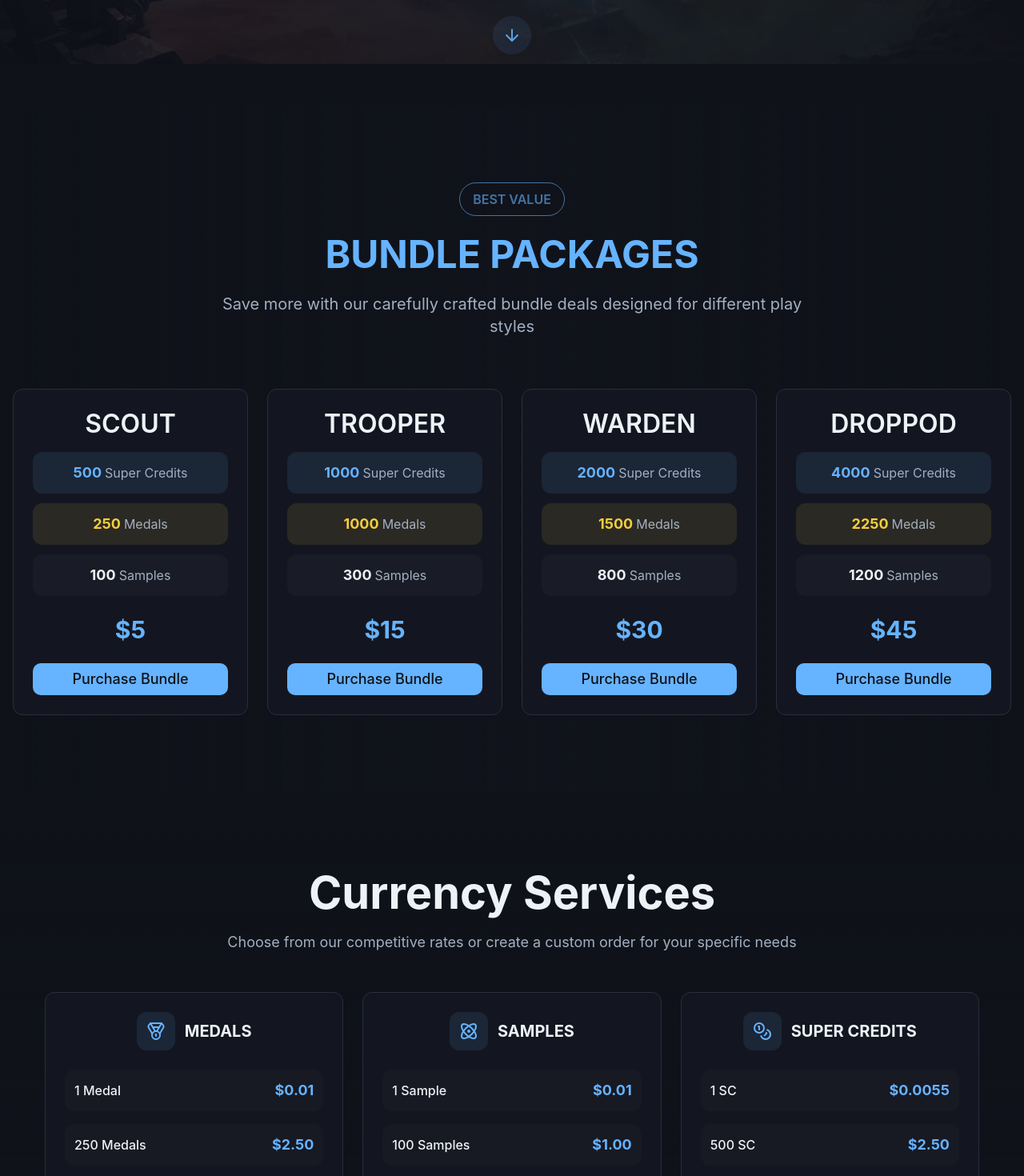
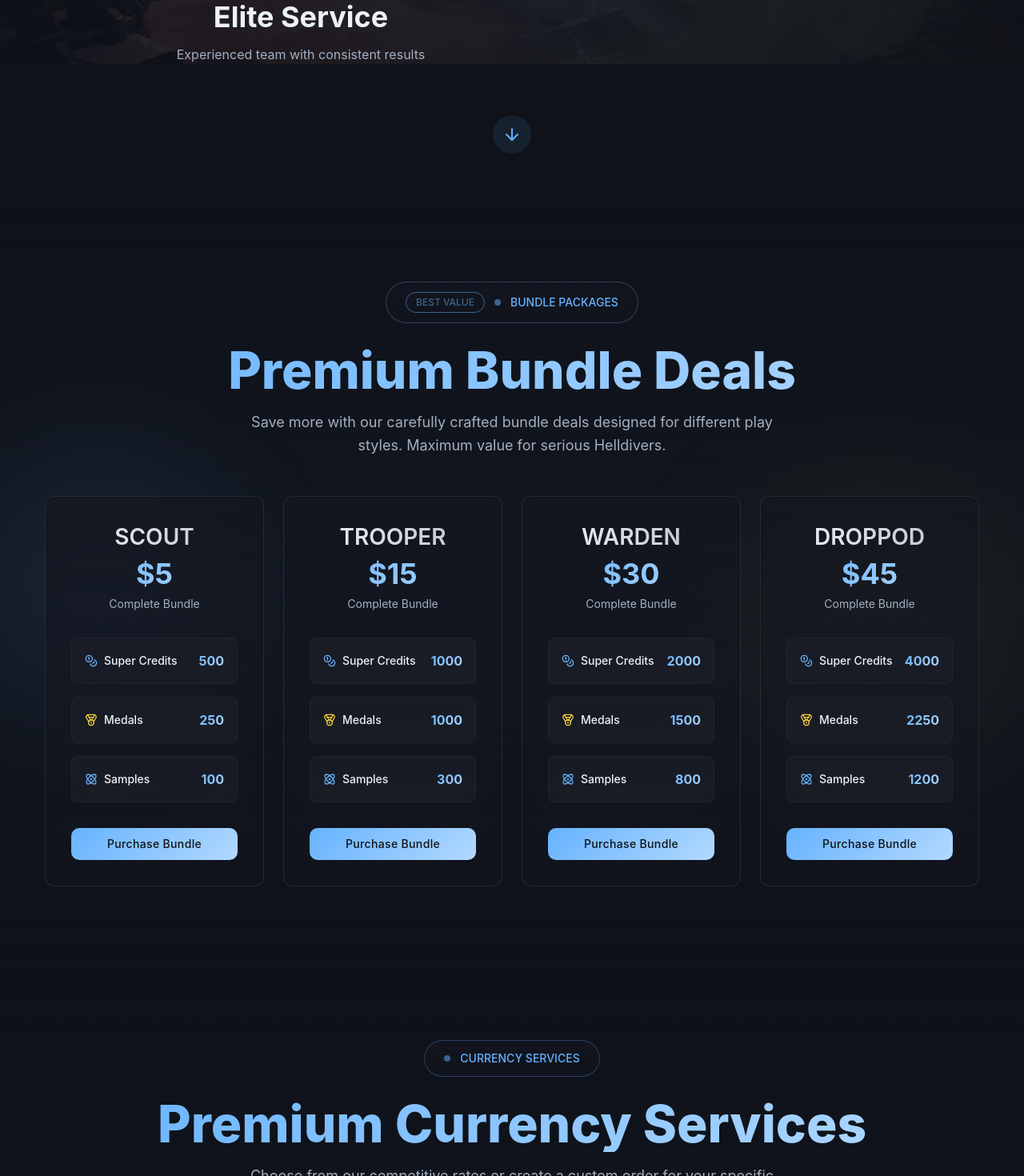
Before and after one commit to Darkvsx/hellboost, a React (Vite) app: page / in a window 1280 px wide. Shown: the part 720-2190 px from the top of the page at 80% size. Built offline with nearby package versions, Linux system fonts and the light colour scheme.

Commit message:
Refactor for design consistency
Continue to refactor the website's design for improved consistency, professionalism, intuitiveness, and ease of access. This includes further adjustments to various components and overall styling to ensure a cohesive user experience.

```diff
--- a/src/components/BundleCard.tsx
+++ b/src/components/BundleCard.tsx
@@ -1,5 +1,5 @@
-import { Card } from "@/components/ui/card";
 import { Button } from "@/components/ui/button";
+import { Coins, Medal, Atom } from "lucide-react";
 
 interface BundleCardProps {
   title: string;
@@ -11,36 +11,47 @@ interface BundleCardProps {
 
 export const BundleCard = ({ title, superCredits, medals, samples, price }: BundleCardProps) => {
   return (
-    <Card className="clean-card text-center group h-full flex flex-col">
-      <h3 className="heading-secondary mb-4">
-        {title}
-      </h3>
+    <div className="service-card text-center group h-full flex flex-col">
+      <div className="mb-8">
+        <h3 className="heading-tertiary mb-2 bg-gradient-to-r from-foreground to-foreground/80 bg-clip-text text-transparent">
+          {title}
+        </h3>
+        <div className="text-4xl font-bold service-price mb-2">
+          {price}
+        </div>
+        <div className="text-sm text-muted-foreground">Complete Bundle</div>
+      </div>
 
-      <div className="space-y-3 mb-6 flex-1">
-        <div className="bg-primary/10 rounded-lg p-3">
-          <span className="text-highlight font-bold text-lg">{superCredits}</span>
-          <span className="text-muted-foreground ml-1">Super Credits</span>
+      <div className="space-y-4 mb-8 flex-1">
+        <div className="service-item group/item">
+          <div className="flex items-center gap-2">
+            <Coins className="w-4 h-4 text-primary" />
+            <span className="text-foreground font-medium text-sm">Super Credits</span>
+          </div>
+          <span className="service-price text-base">{superCredits}</span>
         </div>
-        <div className="bg-accent/10 rounded-lg p-3">
-          <span className="text-accent font-bold text-lg">{medals}</span>
-          <span className="text-muted-foreground ml-1">Medals</span>
+        <div className="service-item group/item">
+          <div className="flex items-center gap-2">
+            <Medal className="w-4 h-4 text-accent" />
+            <span className="text-foreground font-medium text-sm">Medals</span>
+          </div>
+          <span className="service-price text-base">{medals}</span>
         </div>
-        <div className="bg-secondary/50 rounded-lg p-3">
-          <span className="text-foreground font-bold text-lg">{samples}</span>
-          <span className="text-muted-foreground ml-1">Samples</span>
+        <div className="service-item group/item">
+          <div className="flex items-center gap-2">
+            <Atom className="w-4 h-4 text-primary" />
+            <span className="text-foreground font-medium text-sm">Samples</span>
+          </div>
+          <span className="service-price text-base">{samples}</span>
         </div>
       </div>
 
-      <div className="text-3xl font-bold text-highlight mb-6">
-        {price}
-      </div>
-
       <Button
-        className="btn-primary w-full text-lg py-3 mt-auto"
+        className="btn-primary-gradient w-full group/btn mt-auto"
         onClick={() => window.open('https://discord.gg/HCCyw27vm8', '_blank')}
       >
-        Purchase Bundle
+        <span className="transition-transform group-hover/btn:scale-105">Purchase Bundle</span>
       </Button>
-    </Card>
+    </div>
   );
 };
--- a/src/components/BundlesSection.tsx
+++ b/src/components/BundlesSection.tsx
@@ -27,26 +27,29 @@ export const BundlesSection = () => {
     <section
       id="bundles"
       ref={sectionRef}
-      className="py-16 md:py-24 bg-gradient-to-r from-background via-card/30 to-background"
+      className="section-spacing section-bg-primary"
     >
-      <div className="container mx-auto px-4">
-        <div className={`text-center mb-12 md:mb-16 transition-all duration-1000 ${
+      <div className="section-decoration"></div>
+      <div className="content-width relative z-10">
+        <div className={`section-header transition-all duration-800 ${
           isVisible ? 'opacity-100 translate-y-0' : 'opacity-0 translate-y-10'
         }`}>
-          <div className="flex items-center justify-center gap-3 mb-4 md:mb-6">
-            <Badge variant="outline" className="border-primary text-primary px-4 py-2 text-sm md:text-base animate-pulse">
+          <div className="section-badge">
+            <Badge variant="outline" className="border-primary text-primary px-3 py-1 text-xs font-medium animate-pulse">
               BEST VALUE
             </Badge>
+            <div className="w-2 h-2 bg-primary rounded-full animate-pulse"></div>
+            <span className="text-sm font-medium text-primary">BUNDLE PACKAGES</span>
           </div>
-          <h2 className="text-3xl sm:text-4xl md:text-5xl font-bold text-primary mb-4 md:mb-6 text-glow">
-            BUNDLE PACKAGES
+          <h2 className="section-title">
+            Premium Bundle Deals
           </h2>
-          <p className="text-lg md:text-xl text-muted-foreground max-w-3xl mx-auto leading-relaxed">
-            Save more with our carefully crafted bundle deals designed for different play styles
+          <p className="section-description">
+            Save more with our carefully crafted bundle deals designed for different play styles. Maximum value for serious Helldivers.
           </p>
         </div>
 
-        <div className={`grid grid-cols-1 sm:grid-cols-2 xl:grid-cols-4 gap-4 md:gap-6 max-w-7xl mx-auto transition-all duration-1000 delay-300 ${
+        <div className={`grid grid-cols-1 sm:grid-cols-2 xl:grid-cols-4 gap-6 transition-all duration-800 delay-300 ${
           isVisible ? 'opacity-100 translate-y-0' : 'opacity-0 translate-y-10'
         }`}>
           <div className="transform hover:scale-105 transition-all duration-300">
--- a/src/components/PricingSection.tsx
+++ b/src/components/PricingSection.tsx
@@ -48,21 +48,26 @@ export const PricingSection = () => {
     <section
       id="pricing"
       ref={sectionRef}
-      className="py-16 md:py-24 bg-gradient-to-b from-background to-card/20"
+      className="section-spacing section-bg-primary"
     >
-      <div className="container mx-auto px-4 content-width">
-        <div className={`text-center mb-12 transition-all duration-800 ${
+      <div className="section-decoration"></div>
+      <div className="content-width relative z-10">
+        <div className={`section-header transition-all duration-800 ${
           isVisible ? 'opacity-100 translate-y-0' : 'opacity-0 translate-y-10'
         }`}>
-          <h2 className="heading-primary text-center mb-4">
-            Currency Services
+          <div className="section-badge">
+            <div className="w-2 h-2 bg-primary rounded-full animate-pulse"></div>
+            <span className="text-sm font-medium text-primary">CURRENCY SERVICES</span>
+          </div>
+          <h2 className="section-title">
+            Premium Currency Services
           </h2>
-          <p className="text-lg text-muted-foreground max-w-3xl mx-auto text-balance">
-            Choose from our competitive rates or create a custom order for your specific needs
+          <p className="section-description">
+            Choose from our competitive rates or create a custom order for your specific needs. All services delivered fast and securely.
           </p>
         </div>
 
-        <div className={`responsive-grid max-w-7xl mx-auto transition-all duration-800 delay-300 ${
+        <div className={`responsive-grid transition-all duration-800 delay-300 ${
           isVisible ? 'opacity-100 translate-y-0' : 'opacity-0 translate-y-10'
         }`}>
           <ServiceCard title="MEDALS" items={medalsData} />
--- a/src/components/ServiceCard.tsx
+++ b/src/components/ServiceCard.tsx
@@ -1,4 +1,3 @@
-import { Card } from "@/components/ui/card";
 import { Medal, Atom, Coins, Package, LucideIcon } from "lucide-react";
 
 interface ServiceItem {
@@ -24,32 +23,33 @@ export const ServiceCard = ({ title, items, note }: ServiceCardProps) => {
   const IconComponent = getIconForTitle(title);
 
   return (
-    <Card className="clean-card h-full">
-      <div className="flex items-center justify-center mb-6">
-        <div className="w-12 h-12 bg-primary/10 rounded-lg flex items-center justify-center mr-3">
-          <IconComponent className="w-6 h-6 text-primary" />
+    <div className="service-card">
+      <div className="flex items-center justify-center mb-8">
+        <div className="w-14 h-14 bg-gradient-to-br from-primary/20 to-primary/10 rounded-xl flex items-center justify-center mr-4 transition-all duration-300 group-hover:from-primary/30 group-hover:to-primary/20">
+          <IconComponent className="w-7 h-7 text-primary" />
         </div>
-        <h3 className="text-xl font-bold text-foreground text-center">
+        <h3 className="heading-tertiary text-center mb-0 bg-gradient-to-r from-foreground to-foreground/80 bg-clip-text text-transparent">
           {title}
         </h3>
       </div>
 
-      <div className="space-y-4 mb-6">
+      <div className="space-y-4 mb-8">
         {items.map((item, index) => (
-          <div key={index} className="flex justify-between items-center p-3 bg-secondary/30 rounded-lg">
-            <span className="text-foreground font-medium">{item.amount}</span>
-            <span className="text-highlight font-bold text-lg">{item.price}</span>
+          <div key={index} className="service-item">
+            <span className="text-foreground font-medium text-sm">{item.amount}</span>
+            <span className="service-price text-lg">{item.price}</span>
           </div>
         ))}
       </div>
 
       {note && (
-        <div className="mt-auto pt-4 border-t border-border">
-          <p className="text-sm text-muted-foreground text-center italic">
-            {note}
-          </p>
+        <div className="mt-auto pt-6 border-t border-border/30">
+          <div className="flex items-center justify-center gap-2 text-sm text-primary/80 font-medium">
+            <div className="w-2 h-2 bg-primary rounded-full animate-pulse"></div>
+            <span>{note}</span>
+          </div>
         </div>
       )}
-    </Card>
+    </div>
   );
 };
--- a/src/index.css
+++ b/src/index.css
@@ -8,6 +8,7 @@ All colors MUST be HSL.
 
 @layer base {
   :root {
+    /* Core Brand Colors */
     --background: 225 25% 8%;
     --foreground: 210 40% 95%;
 
@@ -19,6 +20,7 @@ All colors MUST be HSL.
 
     --primary: 210 100% 70%;
     --primary-foreground: 225 25% 8%;
+    --primary-glow: 210 100% 85%;
 
     --secondary: 225 15% 15%;
     --secondary-foreground: 210 40% 95%;
@@ -37,6 +39,17 @@ All colors MUST be HSL.
     --ring: 210 100% 70%;
 
     --radius: 0.75rem;
+
+    /* Enhanced Design Tokens */
+    --gradient-primary: linear-gradient(135deg, hsl(var(--primary)), hsl(var(--primary-glow)));
+    --gradient-subtle: linear-gradient(180deg, hsl(var(--card)/0.8), hsl(var(--card)/0.4));
+    --gradient-accent: linear-gradient(135deg, hsl(var(--accent)), hsl(var(--primary)));
+
+    --shadow-elegant: 0 10px 30px -10px hsl(var(--primary) / 0.3);
+    --shadow-glow: 0 0 40px hsl(var(--primary-glow) / 0.4);
+    --shadow-card: 0 4px 12px hsl(var(--background) / 0.8);
+
+    --transition-smooth: all 0.3s cubic-bezier(0.4, 0, 0.2, 1);
 
     --sidebar-background: 225 25% 8%;
     --sidebar-foreground: 210 40% 95%;
@@ -97,34 +110,229 @@ All colors MUST be HSL.
     font-family: 'Inter', system-ui, -apple-system, sans-serif;
   }
 
-  /* Clean Design System */
-  .clean-card {
-    background: hsl(var(--card));
-    border: 1px solid hsl(var(--border));
+  /* Professional Design System */
+  .service-card {
+    background: var(--gradient-subtle);
+    border: 1px solid hsl(var(--border)/0.8);
     border-radius: var(--radius);
-    padding: 1.5rem;
-    transition: all 0.3s ease;
+    padding: 2rem;
+    transition: var(--transition-smooth);
+    backdrop-filter: blur(10px);
+    position: relative;
+    overflow: hidden;
   }
 
-  .clean-card:hover {
-    border-color: hsl(var(--primary) / 0.3);
-    transform: translateY(-2px);
-    box-shadow: 0 8px 25px hsl(var(--primary) / 0.1);
+  .service-card::before {
+    content: '';
+    position: absolute;
+    top: 0;
+    left: 0;
+    right: 0;
+    height: 3px;
+    background: var(--gradient-primary);
+    opacity: 0;
+    transition: var(--transition-smooth);
   }
 
-  /* Typography System */
+  .service-card:hover {
+    border-color: hsl(var(--primary) / 0.4);
+    transform: translateY(-4px);
+    box-shadow: var(--shadow-elegant);
+  }
+
+  .service-card:hover::before {
+    opacity: 1;
+  }
+
+  .service-item {
+    display: flex;
+    justify-content: space-between;
+    align-items: center;
+    padding: 1rem;
+    background: hsl(var(--secondary)/0.5);
+    border: 1px solid hsl(var(--border)/0.5);
+    border-radius: calc(var(--radius) - 4px);
+    transition: var(--transition-smooth);
+    backdrop-filter: blur(5px);
+  }
+
+  .service-item:hover {
+    background: hsl(var(--secondary)/0.8);
+    border-color: hsl(var(--primary)/0.3);
+    transform: translateX(4px);
+  }
+
+  .service-price {
+    background: var(--gradient-primary);
+    -webkit-background-clip: text;
+    -webkit-text-fill-color: transparent;
+    background-clip: text;
+    font-weight: 700;
+  }
+
+  .section-header {
+    text-align: center;
+    margin-bottom: 3rem;
+    position: relative;
+  }
+
+  .section-badge {
+    display: inline-flex;
+    align-items: center;
+    gap: 0.75rem;
+    padding: 0.75rem 1.5rem;
+    background: var(--gradient-subtle);
+    border: 1px solid hsl(var(--primary)/0.3);
+    border-radius: 50px;
+    margin-bottom: 1.5rem;
+    backdrop-filter: blur(10px);
+  }
+
+  .section-title {
+    font-size: clamp(2.5rem, 5vw, 4rem);
+    font-weight: 800;
+    line-height: 1.1;
+    background: var(--gradient-primary);
+    -webkit-background-clip: text;
+    -webkit-text-fill-color: transparent;
+    background-clip: text;
+    margin-bottom: 1rem;
+  }
+
+  .section-description {
+    font-size: 1.125rem;
+    color: hsl(var(--muted-foreground));
+    max-width: 60ch;
+    margin: 0 auto;
+    line-height: 1.6;
+  }
+
+  /* Enhanced Button System */
+  .btn-primary-gradient {
+    background: var(--gradient-primary);
+    color: hsl(var(--primary-foreground));
+    border: none;
+    padding: 1rem 2rem;
+    border-radius: var(--radius);
+    font-weight: 600;
+    font-size: 0.875rem;
+    letter-spacing: 0.025em;
+    transition: var(--transition-smooth);
+    position: relative;
+    overflow: hidden;
+  }
+
+  .btn-primary-gradient::before {
+    content: '';
+    position: absolute;
+    top: 0;
+    left: -100%;
+    width: 100%;
+    height: 100%;
+    background: linear-gradient(90deg, transparent, hsla(0,0%,100%,0.2), transparent);
+    transition: left 0.5s;
+  }
+
+  .btn-primary-gradient:hover {
+    transform: translateY(-2px);
+    box-shadow: var(--shadow-glow);
+  }
+
+  .btn-primary-gradient:hover::before {
+    left: 100%;
+  }
+
+  /* Layout System */
+  .content-width {
+    max-width: 1200px;
+    margin: 0 auto;
+    padding: 0 1rem;
+  }
+
+  .responsive-grid {
+    display: grid;
+    gap: 2rem;
+    grid-template-columns: repeat(auto-fit, minmax(350px, 1fr));
+  }
+
+  .section-spacing {
+    padding: 6rem 0;
+  }
+
+  /* Enhanced Backgrounds */
+  .section-bg-primary {
+    background: linear-gradient(180deg,
+      hsl(var(--background)) 0%,
+      hsl(var(--primary)/0.03) 50%,
+      hsl(var(--background)) 100%
+    );
+    position: relative;
+  }
+
+  .section-bg-accent {
+    background: linear-gradient(180deg,
+      hsl(var(--background)) 0%,
+      hsl(var(--accent)/0.03) 50%,
+      hsl(var(--background)) 100%
+    );
+    position: relative;
+  }
+
+  .section-decoration {
+    position: absolute;
+    top: 0;
+    left: 0;
+    right: 0;
+    bottom: 0;
+    pointer-events: none;
+    overflow: hidden;
+  }
+
+  .section-decoration::before {
+    content: '';
+    position: absolute;
+    top: 20%;
+    left: -10%;
+    width: 40%;
+    height: 60%;
+    background: radial-gradient(circle, hsl(var(--primary)/0.1) 0%, transparent 70%);
+    border-radius: 50%;
+    filter: blur(40px);
+  }
+
+  .section-decoration::after {
+    content: '';
+    position: absolute;
+    bottom: 20%;
+    right: -10%;
+    width: 50%;
+    height: 50%;
+    background: radial-gradient(circle, hsl(var(--accent)/0.08) 0%, transparent 70%);
+    border-radius: 50%;
+    filter: blur(60px);
+  }
+
+  /* Typography Hierarchy */
   .heading-primary {
-    font-size: clamp(2rem, 5vw, 3.5rem);
-    font-weight: 700;
+    font-size: clamp(2.5rem, 5vw, 4rem);
+    font-weight: 800;
     line-height: 1.1;
     color: hsl(var(--foreground));
     margin-bottom: 1rem;
   }
 
   .heading-secondary {
-    font-size: clamp(1.25rem, 3vw, 2rem);
+    font-size: clamp(1.5rem, 3vw, 2.25rem);
+    font-weight: 700;
+    line-height: 1.2;
+    color: hsl(var(--foreground));
+    margin-bottom: 1rem;
+  }
+
+  .heading-tertiary {
+    font-size: clamp(1.25rem, 2.5vw, 1.75rem);
     font-weight: 600;
-    line-height: 1.2;
+    line-height: 1.3;
     color: hsl(var(--foreground));
     margin-bottom: 0.75rem;
   }
@@ -136,93 +344,38 @@ All colors MUST be HSL.
 
   .text-accent {
     color: hsl(var(--accent));
-    font-weight: 500;
+    font-weight: 600;
   }
 
-  /* Clean Buttons */
-  .btn-primary {
-    background: hsl(var(--primary));
-    color: hsl(var(--primary-foreground));
-    border: none;
-    padding: 0.75rem 1.5rem;
+  /* Enhanced Info Cards */
+  .info-card {
+    background: var(--gradient-subtle);
+    border: 1px solid hsl(var(--border)/0.6);
     border-radius: var(--radius);
-    font-weight: 600;
-    transition: all 0.3s ease;
+    padding: 2rem;
+    backdrop-filter: blur(10px);
+    transition: var(--transition-smooth);
+    position: relative;
   }
 
-  .btn-primary:hover {
-    background: hsl(var(--primary) / 0.9);
-    transform: translateY(-1px);
-    box-shadow: 0 4px 12px hsl(var(--primary) / 0.3);
+  .info-card::before {
+    content: '';
+    position: absolute;
+    inset: -1px;
+    background: var(--gradient-primary);
+    border-radius: inherit;
+    opacity: 0;
+    transition: var(--transition-smooth);
+    z-index: -1;
   }
 
-  .btn-secondary {
-    background: transparent;
-    color: hsl(var(--foreground));
-    border: 1px solid hsl(var(--border));
-    padding: 0.75rem 1.5rem;
-    border-radius: var(--radius);
-    font-weight: 500;
-    transition: all 0.3s ease;
+  .info-card:hover::before {
+    opacity: 0.1;
   }
 
-  .btn-secondary:hover {
-    background: hsl(var(--secondary));
-    border-color: hsl(var(--primary) / 0.3);
-  }
-
-  .content-width {
-    max-width: 1200px;
-    margin: 0 auto;
-  }
-
-  .responsive-grid {
-    display: grid;
-    gap: 1.5rem;
-    grid-template-columns: repeat(auto-fit, minmax(300px, 1fr));
-  }
-
-  /* Enhanced cyber border effect */
-  .cyber-border {
-    position: relative;
-    border: 1px solid hsl(var(--primary));
-    background: linear-gradient(145deg, hsl(var(--card)/0.9) 0%, hsl(220 13% 10%/0.9) 100%);
-  }
-
-  .cyber-border::before {
-    content: '';
-    position: absolute;
-    top: -1px;
-    left: -1px;
-    right: -1px;
-    bottom: -1px;
-    background: linear-gradient(45deg,
-      transparent,
-      hsl(var(--primary)/0.3),
-      transparent,
-      hsl(var(--primary)/0.6),
-      transparent
-    );
-    border-radius: inherit;
-    z-index: -1;
-    animation: pulse 2s ease-in-out infinite alternate;
-  }
-
-  .cyber-border:hover::before {
-    background: linear-gradient(45deg,
-      hsl(var(--primary)/0.3),
-      hsl(var(--primary)/0.8),
-      hsl(var(--primary)/0.3),
-      hsl(var(--primary)/1),
-      hsl(var(--primary)/0.3)
-    );
-  }
-
-  .price-highlight {
-    background: linear-gradient(90deg, hsl(var(--primary)), hsl(60 80% 65%));
-    -webkit-background-clip: text;
-    -webkit-text-fill-color: transparent;
-    background-clip: text;
+  .info-card:hover {
+    transform: translateY(-2px);
+    box-shadow: var(--shadow-elegant);
   }
 
   /* Smooth Animations */
@@ -237,17 +390,34 @@ All colors MUST be HSL.
     }
   }
 
+  @keyframes slideInFromLeft {
+    from {
+      opacity: 0;
+      transform: translateX(-30px);
+    }
+    to {
+      opacity: 1;
+      transform: translateX(0);
+    }
+  }
+
   @keyframes gentle-pulse {
     0%, 100% {
       opacity: 1;
+      transform: scale(1);
     }
     50% {
       opacity: 0.8;
+      transform: scale(1.02);
     }
   }
 
   .animate-fade-in-up {
     animation: fadeInUp 0.6s ease-out;
+  }
+
+  .animate-slide-in-left {
+    animation: slideInFromLeft 0.6s ease-out;
   }
 
   .animate-gentle-pulse {
@@ -259,26 +429,33 @@ All colors MUST be HSL.
     scroll-behavior: smooth;
   }
 
-  /* Improved hover states */
-  .hover-glow:hover {
-    box-shadow:
-      0 0 25px hsla(60, 70%, 50%, 0.3),
-      0 0 50px hsla(60, 70%, 50%, 0.2);
-  }
-
   /* Responsive Design */
   @media (max-width: 768px) {
     .responsive-grid {
       grid-template-columns: 1fr;
+      gap: 1.5rem;
+    }
+
+    .section-spacing {
+      padding: 4rem 0;
+    }
+
+    .service-card, .info-card {
+      padding: 1.5rem;
+    }
+
+    .content-width {
+      padding: 0 1rem;
+    }
+  }
+
+  @media (max-width: 480px) {
+    .responsive-grid {
       gap: 1rem;
     }
 
-    .heading-primary {
-      font-size: clamp(1.75rem, 8vw, 2.5rem);
-    }
-
-    .heading-secondary {
-      font-size: clamp(1.125rem, 5vw, 1.5rem);
+    .service-card, .info-card {
+      padding: 1.25rem;
     }
   }
 }
```
Also changed, not shown: src/components/CustomOrderCard.tsx (+12 -13 lines), src/components/FAQ.tsx (+19 -15 lines), src/components/LevelingSection.tsx (+27 -33 lines).
